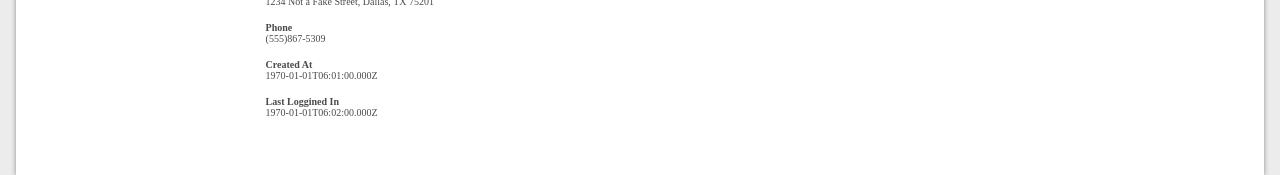
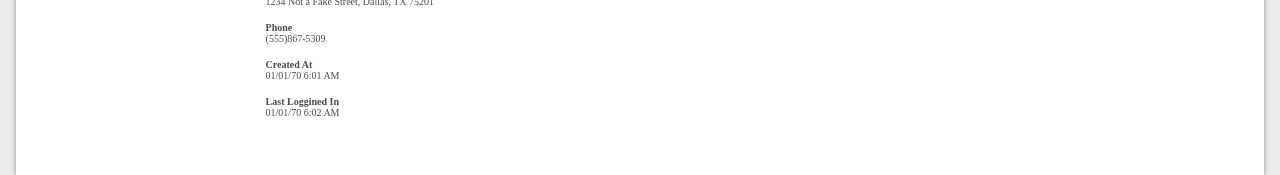
Before and after one commit to itsvivrant/veryable-front-end-challenge, a React (Create React App) app in the folder client/: page / in a window 1280 px wide. Both pictures are taken after a click on the icon 1139 px from the left and 93 px from the top of the page. Shown: the part 163-338 px from the top of the page. Built offline with nearby package versions, Linux system fonts and the light colour scheme.

Commit message:
install dayjs library and make formatTimeZone function to convert users time data

```diff
--- a/client/package.json
+++ b/client/package.json
@@ -6,6 +6,8 @@
     "@testing-library/jest-dom": "^5.16.0",
     "@testing-library/react": "^11.2.7",
     "@testing-library/user-event": "^12.8.3",
+    "dayjs": "^1.10.7",
+    "moment-timezone": "^0.5.34",
     "react": "^17.0.2",
     "react-dom": "^17.0.2",
     "react-scripts": "4.0.3"
--- a/client/src/App.js
+++ b/client/src/App.js
@@ -2,15 +2,12 @@
 import React from 'react';
 import NavBar from './components/NavBar';
 import UsersCard from './components/UsersCard';
-import { useState } from 'react';
 
 import "./index.css"
 
 
 function App() {
   let users = require('./users.json')
-
-
 
   return (
     <div className='whole-page'>
--- a/client/src/components/UsersCard/index.js
+++ b/client/src/components/UsersCard/index.js
@@ -3,6 +3,8 @@ import React, {useState} from 'react';
 
 
 function UsersCard({user, index}) {
+    const dayjs = require('dayjs')
+
     const [showContent, setShowContent] = useState(false)
 
     const showMoreContent = () => {
@@ -22,6 +24,10 @@ function UsersCard({user, index}) {
     const formatPhoneNumber = (phoneNumber) => {
         if (typeof(input) !== 'string') phoneNumber = phoneNumber.toString()
         return "("+phoneNumber.substring(0,3)+")"+phoneNumber.substring(3,6)+"-"+phoneNumber.substring(6,11)
+    }
+
+    const formatTimeZone = (time) => {
+        return dayjs(time).format("MM/DD/YY h:mm A")
     }
 
 
@@ -51,11 +57,11 @@ function UsersCard({user, index}) {
                         </div>
                         <div className='content-details'>
                             <h1>Created At</h1>
-                            <p>{user.createdAt}</p>
+                            <p>{formatTimeZone(user.createdAt)}</p>
                         </div>
                         <div className='content-details'>
                             <h1>Last Loggined In</h1>
-                            <p>{user.lastLoggedIn}</p>
+                            <p>{formatTimeZone(user.lastLoggedIn)}</p>
                         </div>
                     </div>
                 : ""}
```
Also changed, not shown: 1 other file (tests, documents, lock files or other folders).
